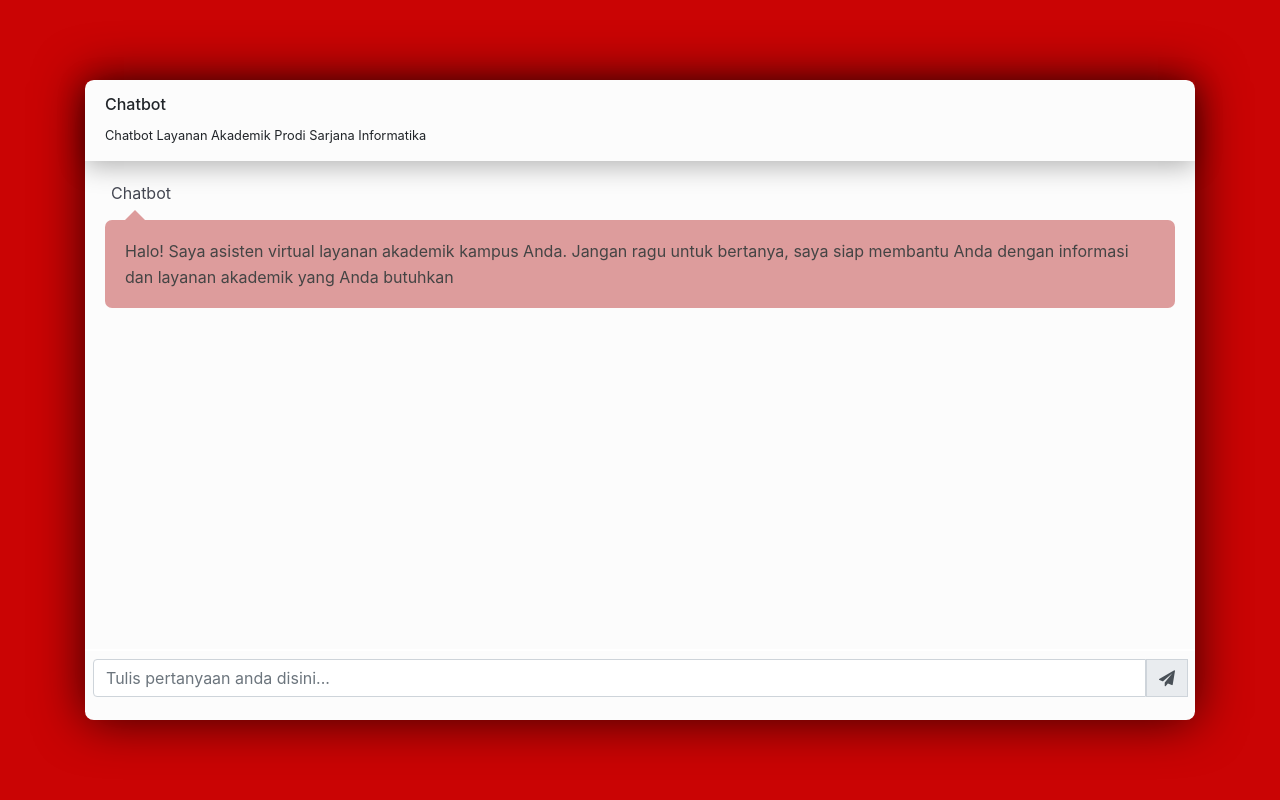
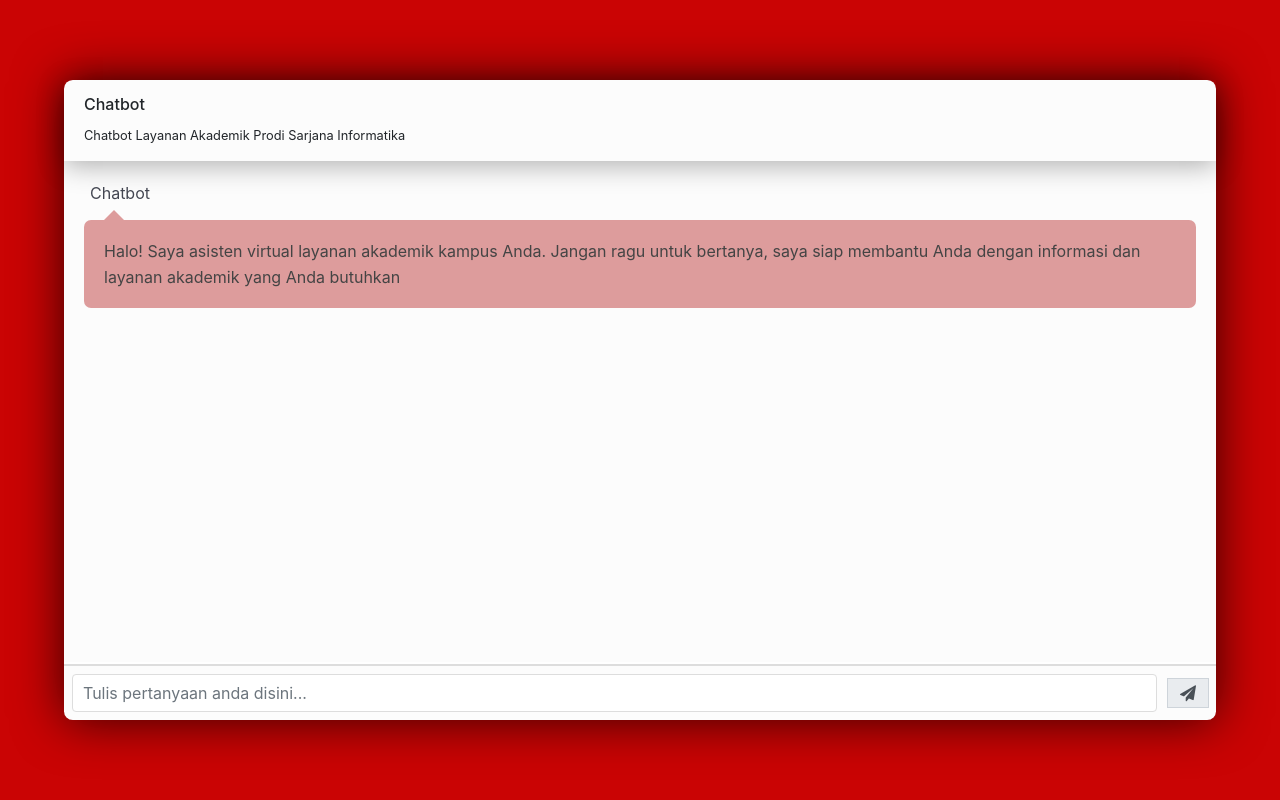
Before and after one commit to faqihuddinhabibii/Chatbot-Layanan-Akademik, a Flask app: page / in a window 1280 px wide. Run offline with Flask 3, Linux system fonts and the light colour scheme; parts of the project's set-up code (start-up, migrations or seed data) failed here and were passed over; some libraries are stand-ins or nearby versions.

Commit message:
Bismillah

```diff
--- a/app.py
+++ b/app.py
@@ -26,7 +26,7 @@ def load_json_file(filename):
     return file
 
 # Ubah nama file ke 'intents.json'
-filename = 'intents.json'
+filename = 'intents_LAA.json'
 intents = load_json_file(filename)
 
 # Create a mapping from label names to numerical IDs for classification
@@ -39,7 +39,7 @@ label2id = {'Greetings': 0,
  'Hasil Sidang Yudisium': 6,
  'Waktu Pendaftaran Yudisium': 7,
  'Yudisium Pending': 8,
- 'Pengajuan Cek Similarity': 9,
+ 'Pengajuan Similarity': 9,
  'Hasil Cek Similarity': 10,
  'Batas Maksimum Similarity': 11,
  'Similarity Score Lebih dari 20%': 12,
@@ -69,11 +69,19 @@ label2id = {'Greetings': 0,
  'Jumlah Cuti': 36,
  'Pengajuan Undur Diri': 37,
  'Batas Pengajuan Undur Diri': 38,
- 'Kalender_Akademik': 39,
- 'Pedoman_Akademik': 40,
- 'Ijazah': 41,
- 'Transkrip_Digital': 42,
- 'goodbye': 43}
+ 'Kalender Akademik': 39,
+ 'Pedoman Akademik': 40,
+ 'Ijazah dan transkrip digital': 41,
+ 'basila': 42,
+ 'wisuda': 43,
+ 'ijazah': 44,
+ 'proposal TA': 45,
+ 'grup kelas': 46,
+ 'jadwal kuliah': 47,
+ 'praktikum': 48,
+ 'Dosen Terlambat': 49,
+ 'Kontak Dosen': 50,
+ 'goodbye': 51}
 
 @app.route("/")
 def index():
@@ -85,7 +93,6 @@ def chat():
         msg = request.form["msg"]
         user_input = msg.strip().lower()
         resp = get_chat_response(user_input)
-        print(resp)
         return jsonify(resp)
     else:
         return "Metode GET tidak didukung."
--- a/static/style.css
+++ b/static/style.css
@@ -5,6 +5,7 @@ body {
     display: flex;
     justify-content: center;
     align-items: center;
+    box-sizing: border-box;
 }
 
 .message-container {
@@ -36,10 +37,13 @@ body {
     border: 0;
     border-radius: .55rem;
     position: relative;
-    width: 100%;
+    width: 90vw;
     height: 80vh;
     box-shadow: 0 0 50px 0 rgb(0 0 0 / 75%);
     max-width: 1200px;
+    display: flex;
+    flex-direction: column;
+    box-sizing: border-box;
 }
 
 .chat .chat-header {
@@ -48,6 +52,7 @@ body {
 }
 
 .chat .chat-history {
+    flex: 1;
     height: calc(100% - 150px);
     overflow-y: scroll;
     scrollbar-width: thin;
@@ -133,6 +138,23 @@ body {
 
 .chat .chat-message {
     padding: 0.5rem;
+    border-top: 2px solid #ddd;
+}
+
+#messageArea {
+    display: flex; /* Menggunakan flexbox untuk form */
+    align-items: center;
+}
+
+#text {
+    flex: 1; /* Mengatur input agar mengambil sisa ruang */
+    border-radius: 0.25rem;
+    border: 1px solid #ddd;
+    padding: 10px;
+}
+
+.input-group-prepend {
+    margin-left: 10px; /* Jarak antara input dan tombol kirim */
 }
 
 .float-right {
@@ -141,6 +163,7 @@ body {
 
 @media only screen and (max-width: 767px) {
     .chat {
+        width: 95vw;
         margin-top: 0;
         margin-bottom: 0;
     }
--- a/templates/index.html
+++ b/templates/index.html
@@ -37,7 +37,7 @@
                                 <div class="message-data">
                                     <span class="message-data-time">Chatbot</span>
                                 </div>
-                                <div class="message my-message">Halo! Saya asisten virtual layanan akademik kampus Anda. Jangan ragu untuk bertanya, saya siap membantu Anda dengan informasi dan layanan akademik yang Anda butuhkan</div>
+                                <div class="message my-message typing message-container"></div>
                             </li>
                             <!-- Input & Response -->
                         </ul>
@@ -90,10 +90,10 @@
                                     let char = chars[currentCharIndex];
                                     element.append(document.createTextNode(char));
                                     currentCharIndex++;
-                                    setTimeout(typeChar, 50); // Delay antar karakter
+                                    setTimeout(typeChar, 30); // Delay antar karakter
                                 } else {
                                     currentIndex++;
-                                    setTimeout(typeElement, 50); // Delay antar elemen
+                                    setTimeout(typeElement, 30); // Delay antar elemen
                                 }
                             }
 
@@ -102,11 +102,11 @@
                             let newElement = $(node).clone().empty().appendTo(element);
                             currentIndex++;
                             typeText(newElement, $(node).html(), function() {
-                                setTimeout(typeElement, 50); // Delay antar elemen
+                                setTimeout(typeElement, 30); // Delay antar elemen
                             });
                         } else {
                             currentIndex++;
-                            setTimeout(typeElement, 50); // Delay antar elemen
+                            setTimeout(typeElement, 30); // Delay antar elemen
                         }
                     } else {
                         if (callback) callback();
@@ -115,6 +115,18 @@
 
                 typeElement();
             }
+
+            function typeInitialMessage() {
+                var initialMessageHtml = 'Halo! Saya asisten virtual layanan akademik kampus Anda. Jangan ragu untuk bertanya, saya siap membantu Anda dengan informasi dan layanan akademik yang Anda butuhkan';
+                var messageElement = $('#messageFormeight > li:first-child .my-message');
+                typeText(messageElement, initialMessageHtml, function() {
+                    messageElement.removeClass('typing');
+                    scrollToBottom();
+                });
+            }
+
+            // Call the function to type the initial message
+            typeInitialMessage();
 
             $("#messageArea").on("submit", function(event) {
                 event.preventDefault();
```
Also changed, not shown: chatbot/config.json (+29 -13 lines), 4 other files.
